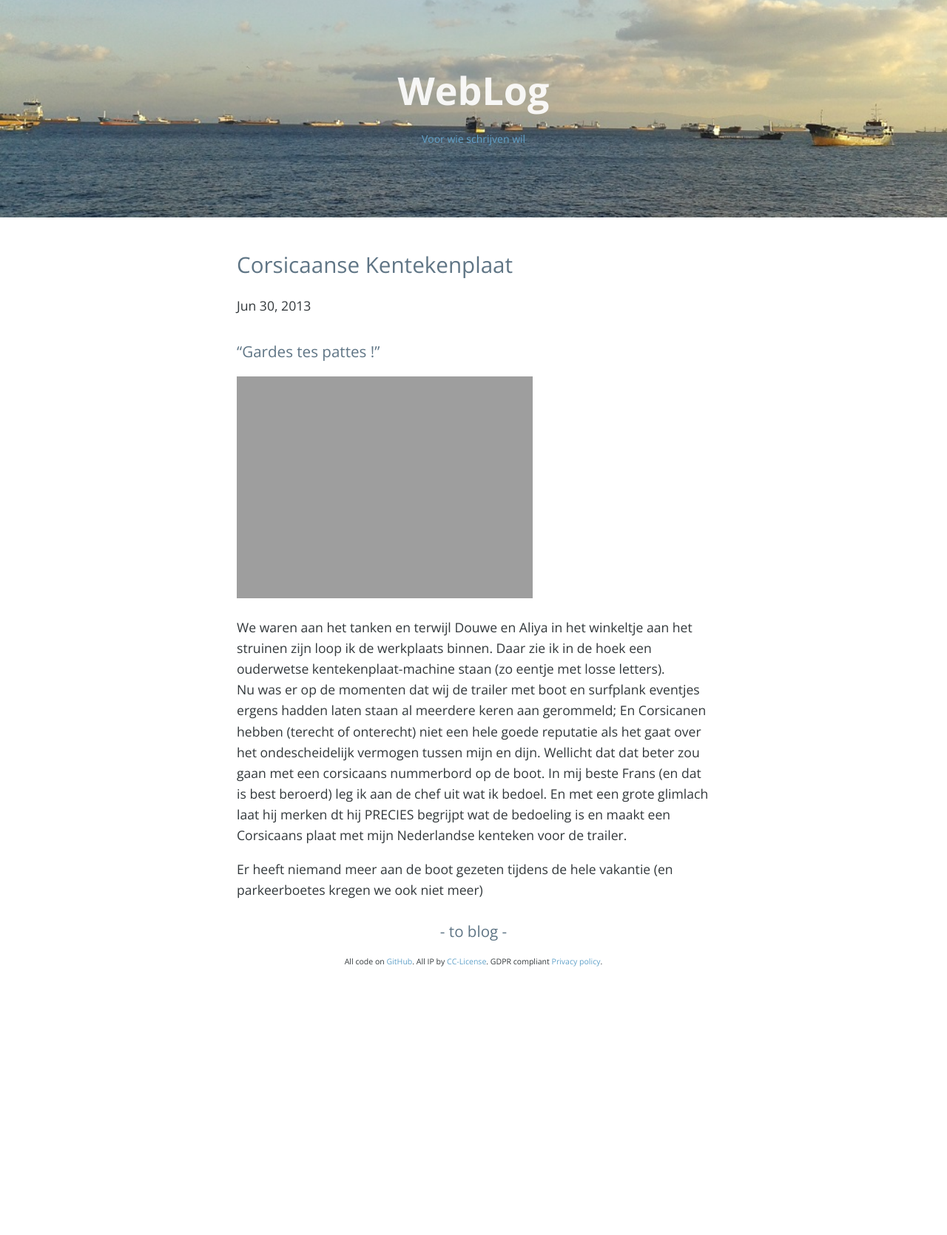
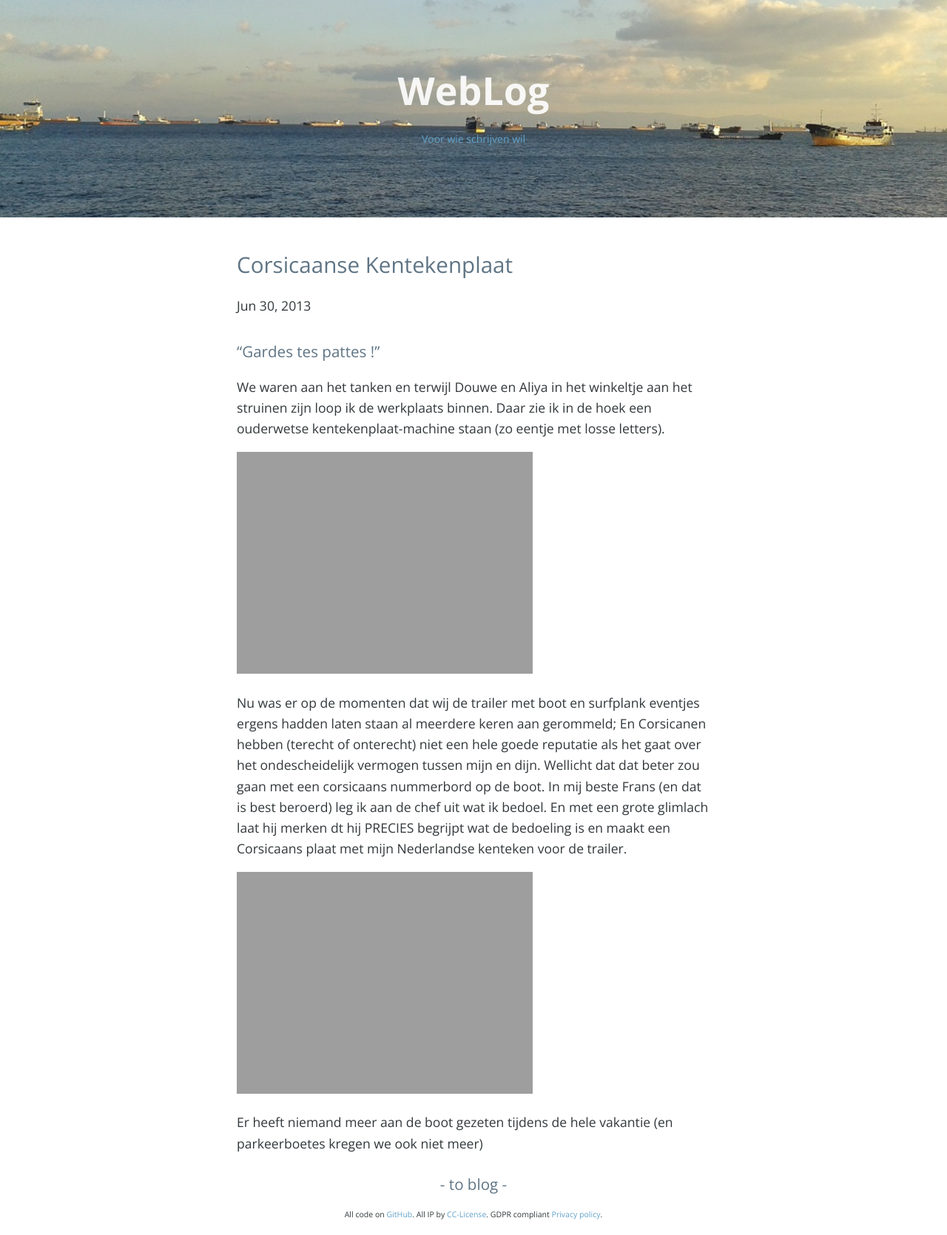
Before and after one commit to fprisse/Weblog, a Jekyll site: the page built from _posts/2013-07-01-kentekenplaat.md, in a window 1280 px wide. Shown: the whole page at 74% size. Built offline with Jekyll 4.4.1, drawn with Linux system fonts in a browser that asks for light colours; nearby versions of some CDN libraries; comment, search, counter and statistics services are not loaded; before the commit the page ends 1327 px from its top, so only the background shows below that.

Commit message:
corsicaplaat

```diff
--- a/_posts/2013-07-01-kentekenplaat.md
+++ b/_posts/2013-07-01-kentekenplaat.md
@@ -6,10 +6,13 @@ categories:
 ---
 ### "Gardes tes pattes !"
 
+We waren aan het tanken en terwijl Douwe en Aliya in het winkeltje aan het struinen zijn loop ik de werkplaats binnen. Daar zie ik in de hoek een ouderwetse kentekenplaat-machine staan (zo eentje met losse letters).
+
 ![corse_esso]({{ site.url }}/assets/corse_esso.png)
 
-We waren aan het tanken en terwijl Douwe en Aliya in het winkeltje aan het struinen zijn loop ik de werkplaats binnen. Daar zie ik in de hoek een ouderwetse kentekenplaat-machine staan (zo eentje met losse letters).
 Nu was er op de momenten dat wij de trailer met boot en surfplank eventjes ergens hadden laten staan al meerdere keren aan gerommeld; En Corsicanen hebben (terecht of onterecht) niet een hele goede reputatie als het gaat over het ondescheidelijk vermogen tussen mijn en dijn.
 Wellicht dat dat beter zou gaan met een corsicaans nummerbord op de boot. In mij beste Frans (en dat is best beroerd) leg ik aan de chef uit wat ik bedoel. En met een grote glimlach laat hij merken dt hij PRECIES begrijpt wat de bedoeling is en maakt een Corsicaans plaat met mijn Nederlandse kenteken voor de trailer.
 
+![corse_esso]({{ site.url }}/assets/corsicaplaat.jpg)
+
 Er heeft niemand meer aan de boot gezeten tijdens de hele vakantie (en parkeerboetes kregen we ook niet meer)
```
